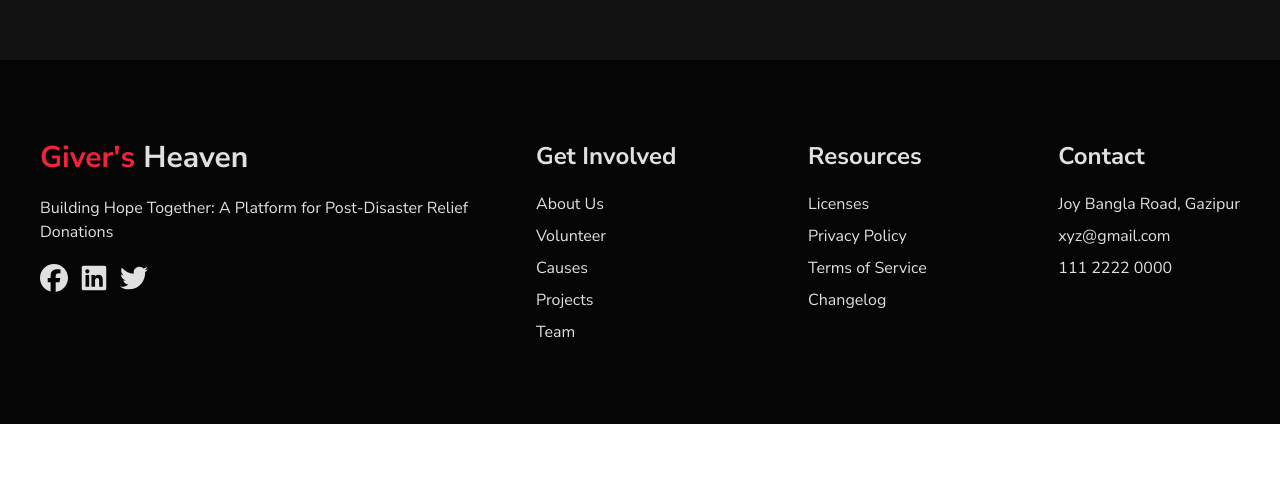
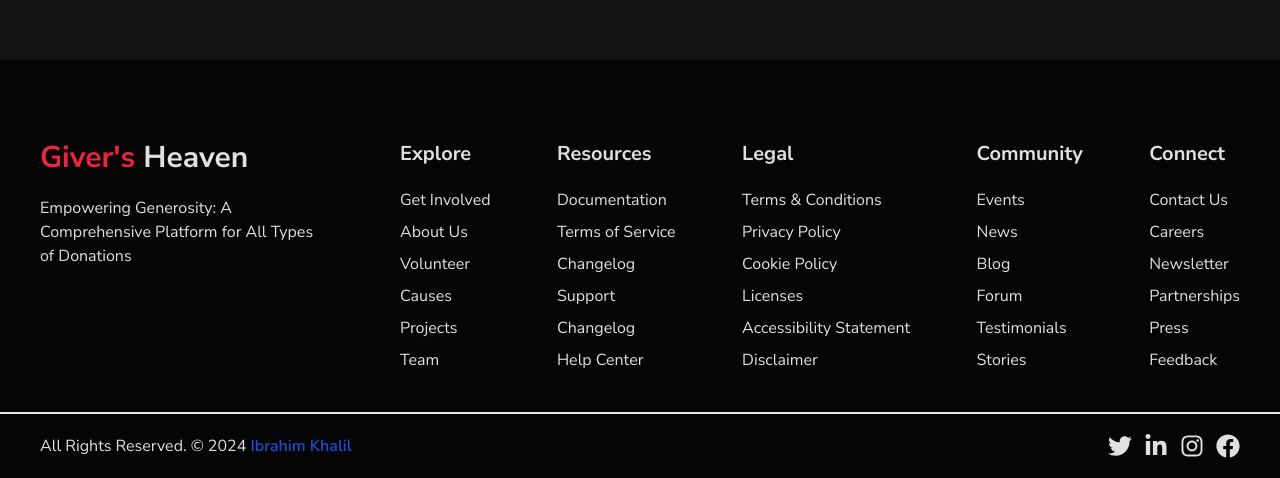
Before and after one commit to iibrahim70/donatix-client, a React (Vite) app: page /about-us in a window 1280 px wide. Shown: the part 740-1218 px from the top of the page. Before the commit the page ends 1164 px from the top, so only its background shows below. Built offline with nearby package versions, Linux system fonts and the light colour scheme.

Commit message:
:lipstick: update footer

```diff
--- a/src/components/AboutUs.tsx
+++ b/src/components/AboutUs.tsx
@@ -5,19 +5,19 @@ import { Progress } from "@/components/ui/progress";
 
 const AboutUs = () => {
   const donationItems = [
+    { name: "Clothing Donation", icon: iconImg },
+    { name: "Education Support", icon: iconImg },
     { name: "Food Donation", icon: iconImg },
     { name: "Financial Support", icon: iconImg },
-    { name: "Clothing Donation", icon: iconImg },
+    { name: "Toy Donation", icon: iconImg },
     { name: "Water Supply", icon: iconImg },
-    { name: "Education Support", icon: iconImg },
-    { name: "Toy Donation", icon: iconImg },
   ];
 
   return (
     <section className="section-wrapper">
       {/* first col */}
       <div className="grid grid-cols-1 lg:grid-cols-3 lg:relative -top-10 max-md:gap-y-5">
-        <div className="bg-teal-700 max-md:p-10 lg:px-10 flex items-center">
+        <div className="bg-teal-800 max-md:p-10 lg:px-10 flex items-center">
           <div className="space-y-5">
             <h3>Education</h3>
             <p>
@@ -25,11 +25,11 @@ const AboutUs = () => {
               us provide educational resources and support to those affected.
             </p>
 
-            <Button variant="white">Support Education</Button>
+            <Button variant="ghost">Support Education</Button>
           </div>
         </div>
 
-        <div className="bg-greyish-blue max-md:p-10 lg:px-10 flex items-center">
+        <div className="bg-deep-teal max-md:p-10 lg:px-10 flex items-center">
           <div className="space-y-5">
             <h3>Become a Volunteer</h3>
             <p>Join us in making a difference! Every contribution counts.</p>
@@ -62,12 +62,12 @@ const AboutUs = () => {
           <Button>More About</Button>
         </div>
 
-        <div className="flex-1 bg-emerald-400/90 dark:bg-emerald-600/90 p-10 rounded-md shadow-md space-y-8">
+        <div className="flex-1 bg-deep-teal p-10 rounded-md shadow-md space-y-8">
           <div className="grid grid-cols-2 gap-5">
             {donationItems.map((item, index) => (
               <a key={index} className="flex items-center gap-2">
                 <img src={item?.icon} alt={item?.name} />
-                <p className="text-lg">{item.name}</p>
+                <p className="text-lg">{item?.name}</p>
               </a>
             ))}
           </div>
@@ -81,7 +81,7 @@ const AboutUs = () => {
             </div>
           </div>
 
-          <Button variant="white">Donate Now</Button>
+          <Button variant="ghost">Donate Now</Button>
         </div>
       </div>
     </section>
--- a/src/components/shared/Footer.tsx
+++ b/src/components/shared/Footer.tsx
@@ -1,40 +1,38 @@
 import { cn } from "@/lib/utils";
-import { FaFacebook, FaLinkedin, FaTwitter } from "react-icons/fa6";
+import {
+  FaFacebook,
+  FaLinkedinIn,
+  FaTwitter,
+  FaInstagram,
+} from "react-icons/fa";
 
 const Footer = () => {
   return (
-    <footer className="bg-black/90 dark:bg-black/70 text-pale-silver py-10 lg:py-20">
+    <footer className="bg-black/90 dark:bg-black/70 text-pale-silver">
       <div
         className={cn(
-          "grid grid-cols-1 lg:grid-cols-5 gap-10",
+          "flex flex-col xl:flex-row gap-10 xl:gap-20 py-10 xl:pt-20 xl:pb-10",
           location?.pathname?.includes("/dashboard")
             ? "px-5"
             : "section-wrapper"
         )}
       >
-        {/* left side */}
-        <div className="col-span-2 space-y-5">
+        <div className="xl:w-1/3 space-y-5">
           <h1 className="font-bold text-3xl">
             <span className="text-ruby-red">Giver's</span> Heaven
           </h1>
           <p>
-            Building Hope Together: A Platform for Post-Disaster Relief
+            Empowering Generosity: A Comprehensive Platform for All Types of
             Donations
           </p>
-
-          <div className="flex items-center gap-3">
-            <FaFacebook className="size-7" />
-            <FaLinkedin className="size-7" />
-            <FaTwitter className="size-7" />
-          </div>
         </div>
 
-        {/* right side */}
-        <div className="col-span-3 flex items-start max-md:flex-col justify-between gap-10">
+        <div className="w-full flex max-xl:flex-wrap justify-between gap-10">
           <div className="space-y-5">
-            <h5>Get Involved</h5>
+            <h6>Explore</h6>
 
             <div className="space-y-2">
+              <p>Get Involved</p>
               <p>About Us</p>
               <p>Volunteer</p>
               <p>Causes</p>
@@ -44,25 +42,78 @@ const Footer = () => {
           </div>
 
           <div className="space-y-5">
-            <h5>Resources</h5>
+            <h6>Resources</h6>
 
             <div className="space-y-2">
-              <p>Licenses</p>
-              <p>Privacy Policy</p>
+              <p>Documentation</p>
               <p>Terms of Service</p>
               <p>Changelog</p>
+              <p>Support</p>
+              <p>Changelog</p>
+              <p>Help Center</p>
             </div>
           </div>
 
           <div className="space-y-5">
-            <h5>Contact</h5>
+            <h6>Legal</h6>
 
             <div className="space-y-2">
-              <p>Joy Bangla Road, Gazipur</p>
-              <p>xyz@gmail.com</p>
-              <p>111 2222 0000</p>
+              <p>Terms & Conditions</p>
+              <p>Privacy Policy</p>
+              <p>Cookie Policy</p>
+              <p>Licenses</p>
+              <p>Accessibility Statement</p>
+              <p>Disclaimer</p>
             </div>
           </div>
+
+          <div className="space-y-5">
+            <h6>Community</h6>
+
+            <div className="space-y-2">
+              <p>Events</p>
+              <p>News</p>
+              <p>Blog</p>
+              <p>Forum</p>
+              <p>Testimonials</p>
+              <p>Stories</p>
+            </div>
+          </div>
+
+          <div className="space-y-5">
+            <h6>Connect</h6>
+
+            <div className="space-y-2">
+              <p>Contact Us</p>
+              <p>Careers</p>
+              <p>Newsletter</p>
+              <p>Partnerships</p>
+              <p>Press</p>
+              <p>Feedback</p>
+            </div>
+          </div>
+        </div>
+      </div>
+
+      <hr className="section-wrapper border" />
+
+      <div className="section-wrapper flex flex-wrap items-center justify-between gap-5 lg:gap-10 py-5">
+        <p>
+          All Rights Reserved. © 2024{" "}
+          <a
+            target="_blank"
+            href="https://iibrahim-dev.netlify.app/"
+            className="text-blue-700 font-semibold hover:underline hover:underline-offset-2"
+          >
+            Ibrahim Khalil
+          </a>
+        </p>
+
+        <div className="flex items-center gap-3">
+          <FaTwitter className="size-6" />
+          <FaLinkedinIn className="size-6" />
+          <FaInstagram className="size-6" />
+          <FaFacebook className="size-6" />
         </div>
       </div>
     </footer>
--- a/src/components/ui/button.tsx
+++ b/src/components/ui/button.tsx
@@ -9,7 +9,7 @@ const buttonVariants = cva(
   {
     variants: {
       variant: {
-        default: "bg-teal-blue text-pale-silver hover:bg-teal-blue/90",
+        default: "bg-teal-700 text-pale-silver hover:bg-teal-700/90",
         secondary: "bg-deep-teal text-pale-silver hover:bg-deep-teal/90",
         ghost:
           "bg-transparent hover:bg-black/20 text-pale-silver border border-white ",
```
